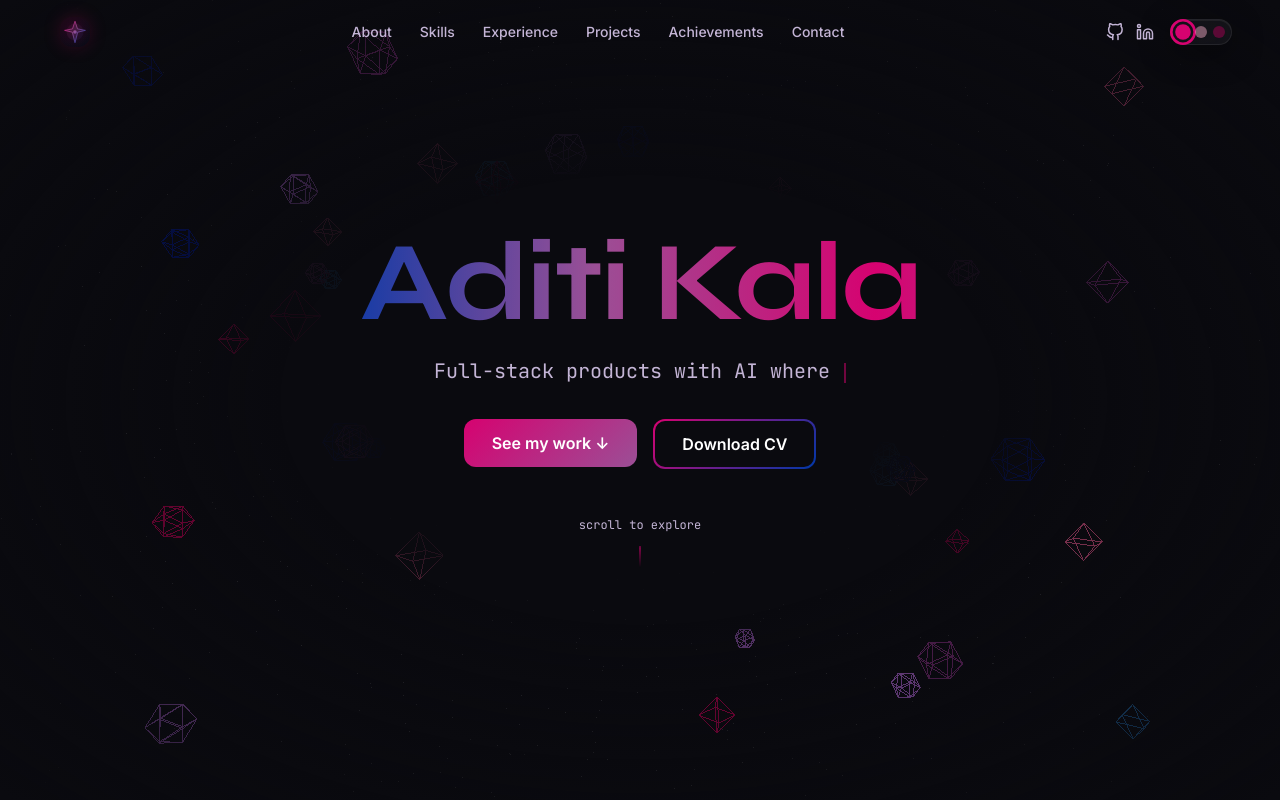
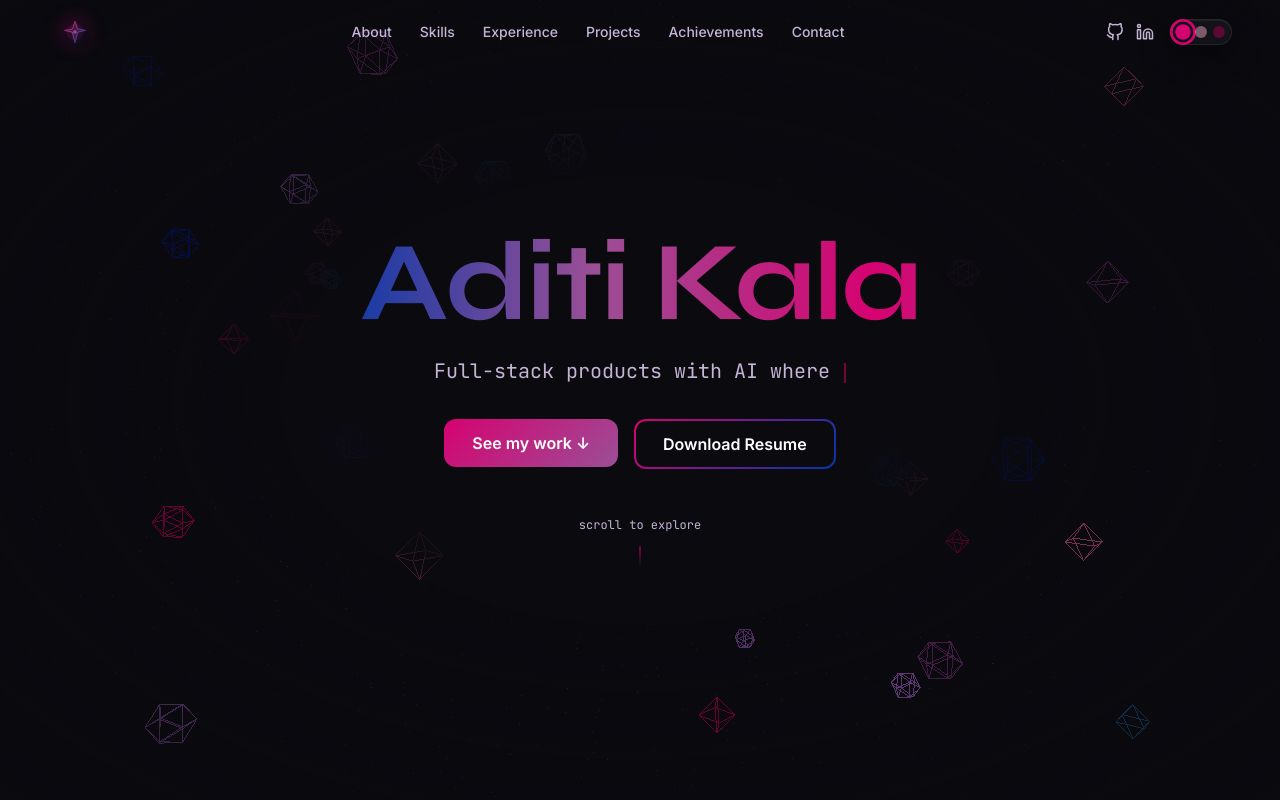
Before and after one commit to why-aditi/Portfolio, a React (Vite) app: page / in a window 1280 px wide. Shown: the top 800 px of the page. Built offline with nearby package versions, Linux system fonts and the light colour scheme.

Commit message:
Update Resume

```diff
--- a/src/components/Hero.jsx
+++ b/src/components/Hero.jsx
@@ -176,12 +176,12 @@
             </button>
           </Link>
           <a
-            href="https://drive.google.com/file/d/1MxHfTeRgYwy70mG75E2MnKPj802YFnbS/view?usp=sharing"
+            href="https://drive.google.com/file/d/1jBVTIVqgX5358LzBlAtcOdTUNrJcDecw/view?usp=sharing"
             target="_blank"
             rel="noopener noreferrer"
           >
             <button className="btn-ghost text-base">
-              Download CV
+              Download Resume
             </button>
           </a>
         </motion.div>
```
